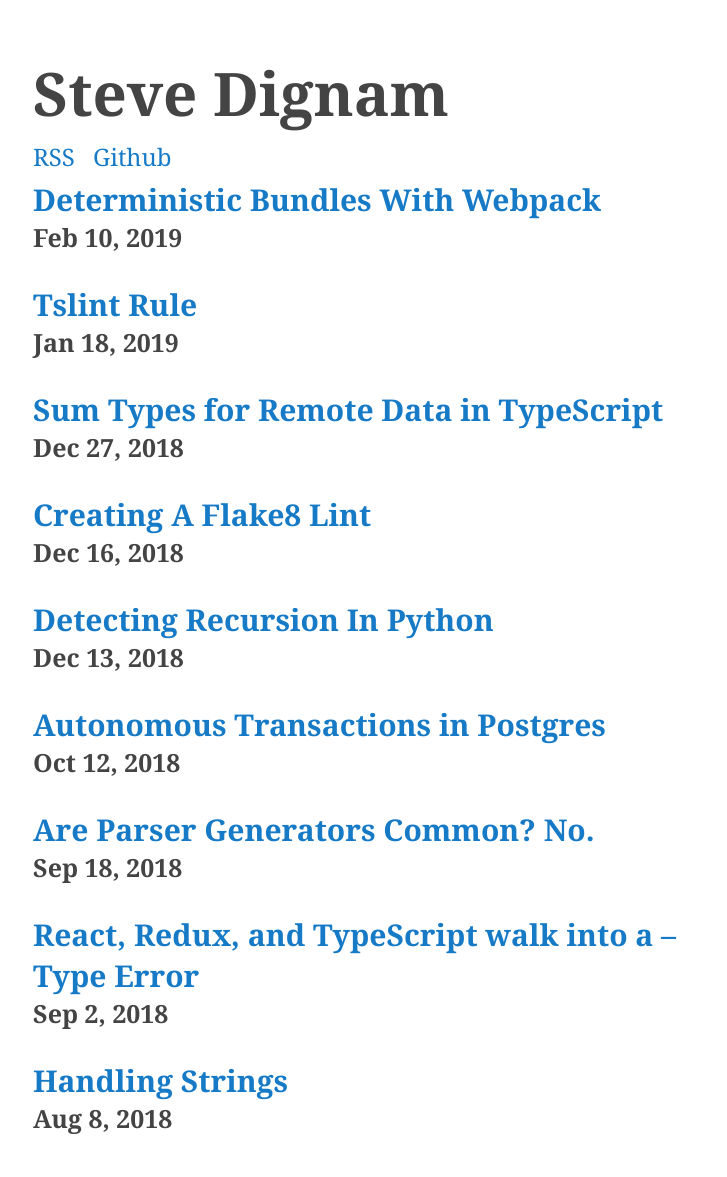
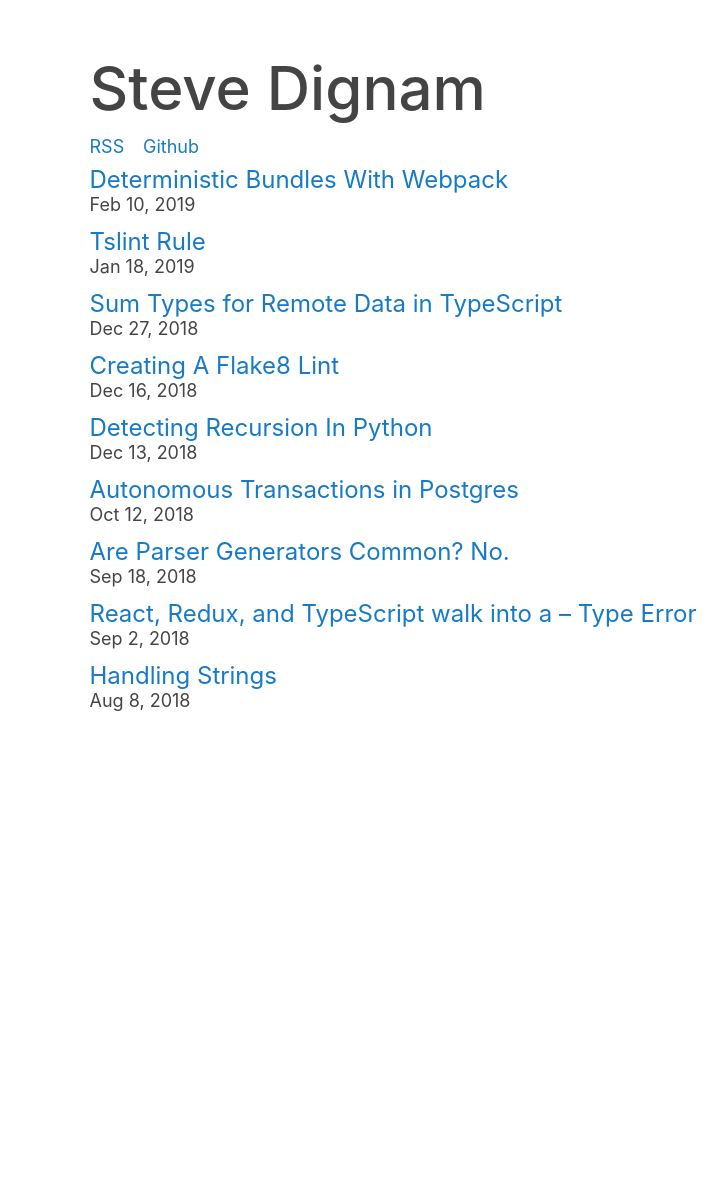
Before and after one commit to sbdchd/blog, a Jekyll site: the page built from index.md, in a window 1280 px wide. Shown: the whole page, without its empty margins (247-974 px from the left). Built offline with Jekyll 4.4.1, drawn with Linux system fonts in a browser that asks for light colours; after the commit the page ends 900 px from its top, so only the background shows below that.

Commit message:
update index.html to use default system fonts

```diff
--- a/_layouts/home.html
+++ b/_layouts/home.html
@@ -15,12 +15,18 @@
       }
 
       body {
-        font-family: georgia;
+        font-family: -apple-system, BlinkMacSystemFont, "Segoe UI", Roboto,
+          Helvetica, Arial, sans-serif, "Apple Color Emoji", "Segoe UI Emoji",
+          "Segoe UI Symbol";
         color: #444;
         display: flex;
         align-items: center;
         justify-content: center;
         margin: 0.5rem;
+      }
+
+      h1, h2, h3 {
+        font-weight: 500;
       }
 
       h1 {
@@ -52,7 +58,6 @@
         flex-direction: column;
       }
 
-
       .list-style-none {
         list-style: none;
         margin: 0;
@@ -78,6 +83,16 @@
       main {
         max-width: 30rem;
       }
+
+      li {
+        display: flex;
+        flex-direction: column;
+        margin-bottom: 0.5rem
+      }
+
+      .text-small, small {
+        font-size: 0.75rem
+      }
     </style>
 
   </head>
@@ -86,11 +101,9 @@
   <body>
     <main>
       <h1 class="mb-1">Steve Dignam</h1>
-
           <p class="mb-1 mt-0">
-            <a class="mr-2" href="{{ "/feed.xml" | relative_url }}">RSS</a>
-
-            <a href="https://github.com/sbdchd">Github</a>
+            <a class="mr-2 text-small" href="{{ "/feed.xml" | relative_url }}">RSS</a>
+            <a class="text-small" href="https://github.com/sbdchd">Github</a>
           </p>
 
           {%- if site.posts.size > 0 -%}
@@ -98,19 +111,16 @@
               {%- for post in site.posts -%}
               <li>
                 {%- assign date_format = site.minima.date_format | default: "%b %-d, %Y" -%}
-                <h3 class="d-flex flex-column mt-0">
-                  <a class="post-link" href="{{ post.url | relative_url }}">
-                    {{ post.title | escape }}
-                  </a>
-                  <small class="post-meta">{{ post.date | date: date_format }}</small>
-                </h3>
+                <a href="{{ post.url | relative_url }}">
+                  {{ post.title | escape }}
+                </a>
+                <small>{{ post.date | date: date_format }}</small>
                 {%- if site.show_excerpts -%}
                   {{ post.excerpt }}
                 {%- endif -%}
               </li>
               {%- endfor -%}
             </ul>
-
           {%- endif -%}
     </main>
   </body>
```
